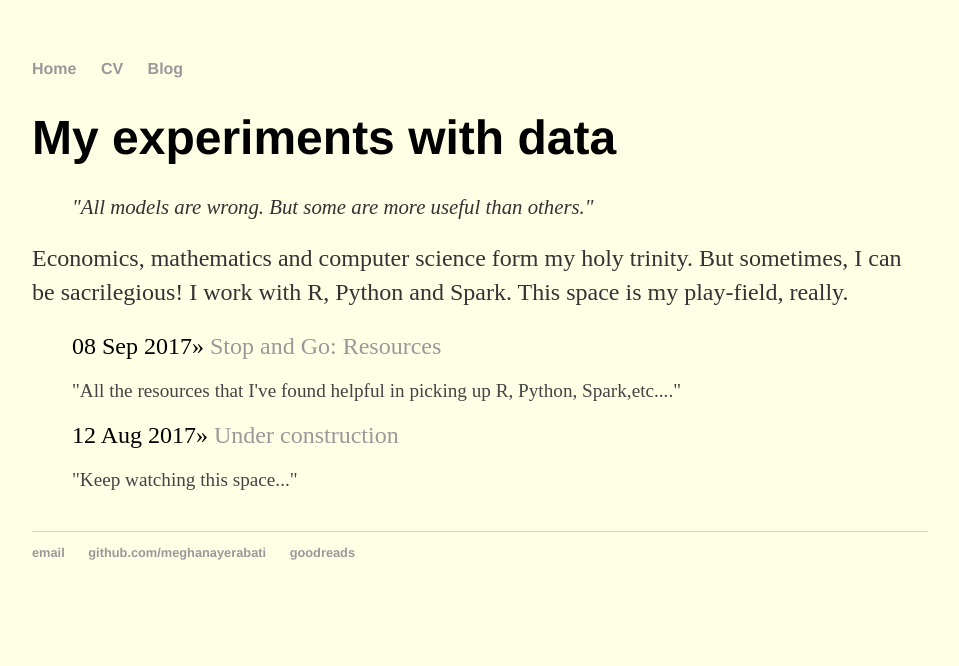
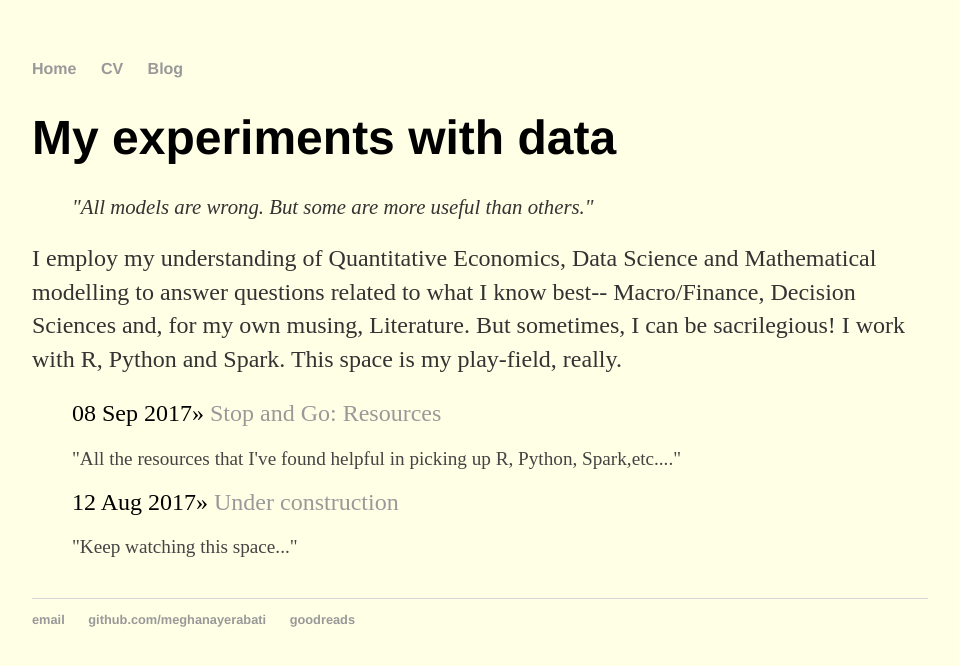
Before and after one commit to myerabati/meghanayerabati.github.io, a Jekyll site: the page built from Projects/index.html, in a window 1280 px wide. Shown: the top 666 px of the page, without its empty margins (160-1119 px from the left). Built offline with Jekyll 4.4.1, drawn with Linux system fonts in a browser that asks for light colours.

Commit message:
Modified description

```diff
--- a/Projects/index.html
+++ b/Projects/index.html
@@ -4,7 +4,7 @@ title: My experiments with data
 ---
 	<h1>{{ page.title }}</h1>
 	<blockquote><p class=quotes><em>"All models are wrong. But some are more useful than others."</em></p></blockquote>
-	<p> Economics, mathematics and computer science form my holy trinity. But sometimes, I can be sacrilegious! I work with R, Python and Spark. This space is my play-field, really.</p>
+	<p> I employ my understanding of Quantitative Economics, Data Science and Mathematical modelling to answer questions related to what I know best-- Macro/Finance, Decision Sciences and, for my own musing, Literature. But sometimes, I can be sacrilegious! I work with R, Python and Spark. This space is my play-field, really.</p>
 	<ul class="posts">
 	 {% assign post_array = site.posts| where: "categories","Projects" %}
 	 {% for post in post_array %}
```
